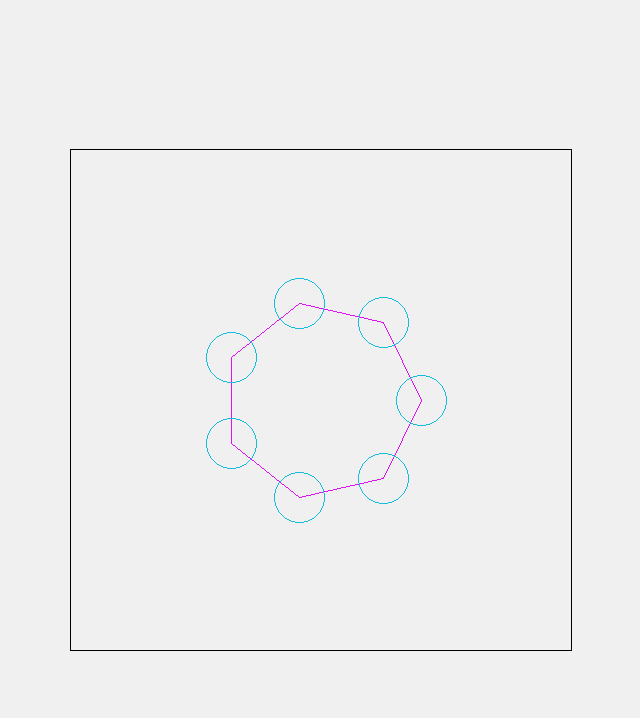
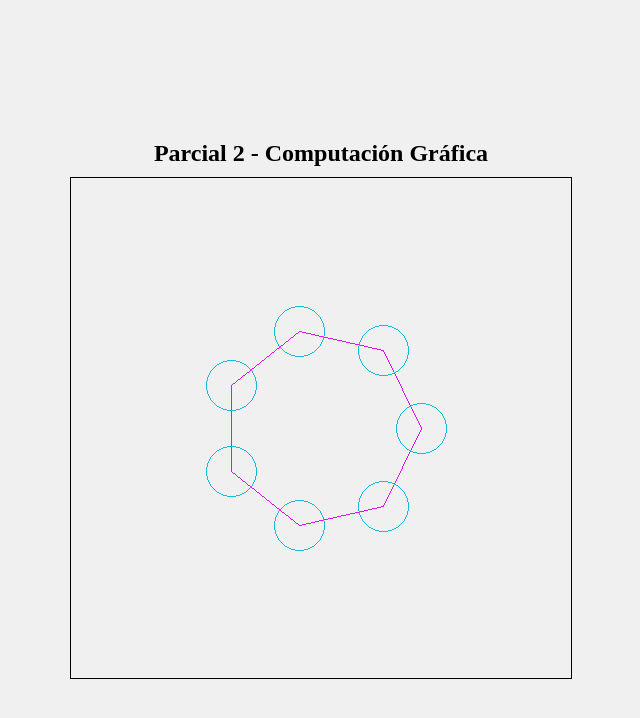
Before and after one commit to Jennifer-Barahona/parcial2, a plain HTML site: page index.html in a window 1280 px wide. Shown: the whole page, without its empty margins (319-959 px from the left). Drawn offline with Linux system fonts and the light colour scheme.

Commit message:
Corregimos el html

```diff
--- a/index.html
+++ b/index.html
@@ -9,6 +9,7 @@
         body {
             margin: 0;
             display: flex;
+            flex-direction: column;
             justify-content: center;
             align-items: center;
             height: 100vh;
@@ -18,10 +19,16 @@
         canvas {
             border: 1px solid black;
         }
+
+        h2 {
+            margin-bottom: 10px; /* espacio entre título y canvas */
+        }
     </style>
 </head>
 
 <body>
+
+    <h2>Parcial 2 - Computación Gráfica</h2>
 
     <canvas id="myCanvas" width="500" height="500"></canvas>
 
```
